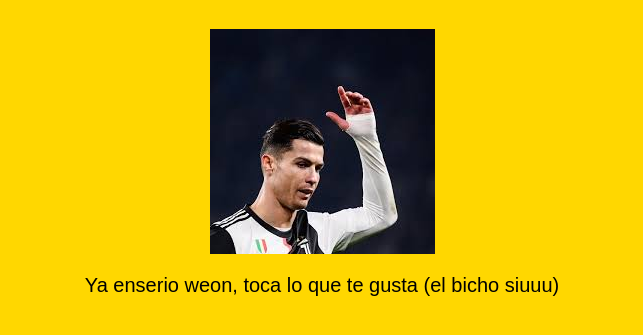
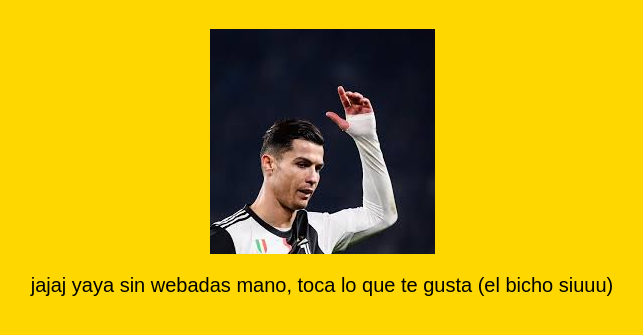
Before and after one commit to fadg15/fadg15.github.io, a plain HTML site: page no.html in a window 1280 px wide. Shown: the part 79-414 px from the top of the page, without its empty margins (318-961 px from the left). Drawn offline with Linux system fonts and the light colour scheme.

Commit message:
Update no.html

```diff
--- a/no.html
+++ b/no.html
@@ -9,7 +9,7 @@
     <div class="container">
       <h1> Fuera mrda... tremendo Cabrejos</h1>
       <a href="felicitaciones.html"><img src="image/fuera.jpg" alt="Imagen de Felicitación" class="imagen-felicitacion"></a>
-      <p> Ya enserio weon, toca lo que te gusta (el bicho siuuu) </p>
+      <p> jajaj yaya sin webadas mano, toca lo que te gusta (el bicho siuuu) </p>
     </div>
   </body>
 </html>
```
